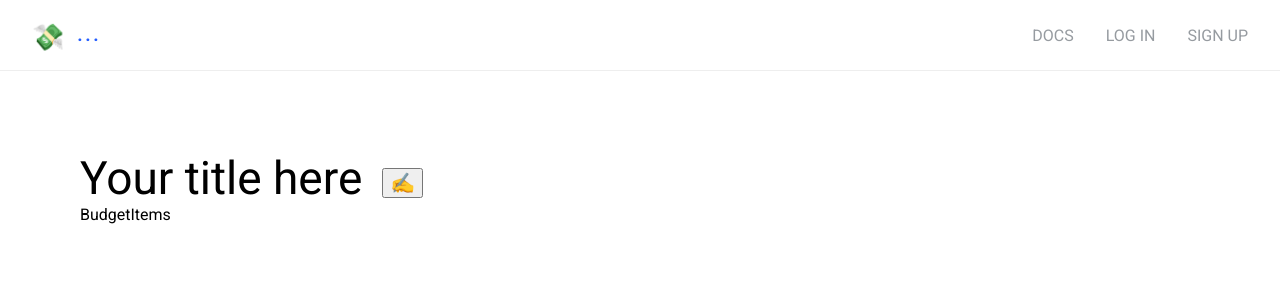
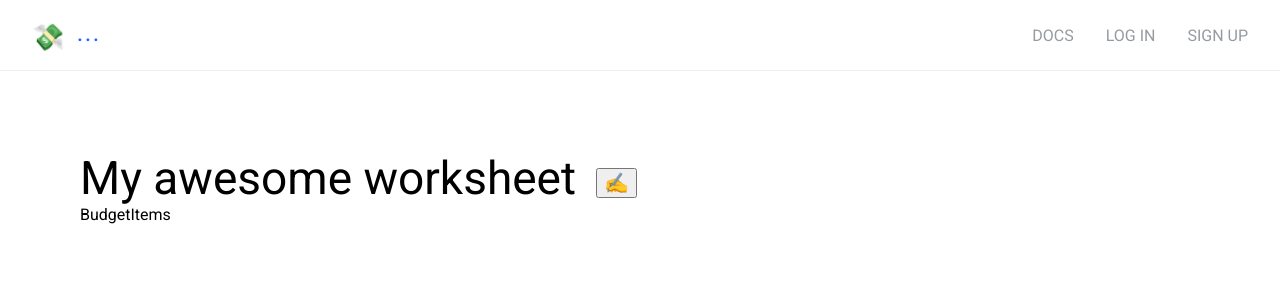
Before and after one commit to andersblom/finance-calculator, a React (Create React App) app: page / in a window 1280 px wide. Shown: the top 300 px of the page. Built offline with nearby package versions, Linux system fonts and the light colour scheme.

Commit message:
refactored WorkSpaceHeader into using redux store's title + some renaming from WorkSheet to Worksheet.

```diff
--- a/src/actions/actionTypes.js
+++ b/src/actions/actionTypes.js
@@ -0,0 +1 @@
+export const CHANGE_WORKSHEET_TITLE = 'CHANGE_WORKSHEET_TITLE';
--- a/src/actions/workSheetActions.js
+++ b/src/actions/workSheetActions.js
@@ -0,0 +1,6 @@
+import { CHANGE_WORKSHEET_TITLE } from './actionTypes';
+
+export const changeWorksheetTitle = title => ({
+  type: CHANGE_WORKSHEET_TITLE,
+  title,
+});
--- a/src/components/WorkSheet/WorkSpaceHeader/index.js
+++ b/src/components/WorkSheet/WorkSpaceHeader/index.js
@@ -1,4 +1,5 @@
 import React, { Component } from 'react';
+import PropTypes from 'prop-types';
 
 import './WorkSpaceHeader.css';
 
@@ -7,9 +8,9 @@ const temporaryTitle = 'Your title here';
 export default class WorkSpaceHeader extends Component {
   constructor() {
     super();
+
     this.state = {
       focussed: false,
-      inputValue: temporaryTitle,
     };
 
     this.handleFocusIn = this.handleFocusIn.bind(this);
@@ -40,9 +41,9 @@ export default class WorkSpaceHeader extends Component {
 
   handleFocusOut() {
     if (this.titleInput.value === temporaryTitle) {
+      this.props.changeWorksheetTitle(temporaryTitle);
       this.setState({
         focussed: false,
-        inputValue: temporaryTitle,
       });
     } else {
       this.setState({
@@ -52,21 +53,20 @@ export default class WorkSpaceHeader extends Component {
   }
 
   handleChange(e) {
-    this.setState({
-      inputValue: e.target.value,
-    });
+    this.props.changeWorksheetTitle(e.target.value);
   }
 
   handleSubmit(e) {
     e.preventDefault();
+    this.props.changeWorksheetTitle(this.titleInput.value);
     this.setState({
-      inputValue: this.titleInput.value,
       focussed: false,
     });
   }
 
   render() {
     const isFocussed = this.state.focussed;
+    const { title } = this.props;
     return (
       <form onSubmit={this.handleSubmit} className={`workSpaceHeader__container ${isFocussed ? 'is-active' : ''}`}>
         {
@@ -77,11 +77,11 @@ export default class WorkSpaceHeader extends Component {
               placeholder="Enter your title"
               onBlur={this.handleFocusOut}
               onChange={this.handleChange}
-              value={this.state.inputValue}
+              value={title}
               ref={(input) => { this.titleInput = input; }}
             />
           :
-            <h1>{this.state.inputValue}</h1>
+            <h1>{title}</h1>
         }
         {
           isFocussed
@@ -95,3 +95,12 @@ export default class WorkSpaceHeader extends Component {
     );
   }
 }
+
+WorkSpaceHeader.propTypes = {
+  title: PropTypes.string,
+  changeWorksheetTitle: PropTypes.func.isRequired,
+};
+
+WorkSpaceHeader.defaultProps = {
+  title: temporaryTitle,
+};
--- a/src/containers/App.js
+++ b/src/containers/App.js
@@ -4,9 +4,9 @@ import { Route } from 'react-router-dom';
 import { bindActionCreators } from 'redux';
 import { connect } from 'react-redux';
 
-import * as workSheetActions from '../actions/workSheetActions';
+import * as worksheetActions from '../actions/worksheetActions';
 
-import WorkSheetEditorContainer from './WorkSheetEditorContainer';
+import WorksheetEditorContainer from './WorksheetEditorContainer';
 import Header from '../components/Header';
 
 class AppContainer extends Component {
@@ -17,7 +17,7 @@ class AppContainer extends Component {
     return (
       <div className="AppContainer">
         <Header isLoggedIn={isUserAuthenticated} />
-        <Route exact path="/" component={WorkSheetEditorContainer} />
+        <Route exact path="/" component={WorksheetEditorContainer} />
       </div>
     );
   }
@@ -29,7 +29,7 @@ const mapStateToProps = state => ({
 
 const mapDispatchToProps = dispatch => (
   bindActionCreators({
-    worksheet: workSheetActions,
+    worksheet: worksheetActions,
   }, dispatch)
 );
 
--- a/src/containers/WorkSheetEditorContainer/WorkSheetEditor.css
+++ b/src/containers/WorkSheetEditorContainer/WorkSheetEditor.css
@@ -1,3 +1,3 @@
-.WorkSheetEditorWorkSpace__container {
+.WorksheetEditorWorkSpace__container {
   padding: 5em;
 }
--- a/src/containers/WorkSheetEditorContainer/index.js
+++ b/src/containers/WorkSheetEditorContainer/index.js
@@ -1,36 +1,42 @@
 import React, { Component } from 'react';
+import PropTypes from 'prop-types';
 
 import { bindActionCreators } from 'redux';
 import { connect } from 'react-redux';
 
-import * as workSheetActions from '../../actions/workSheetActions';
+import * as worksheetActions from '../../actions/worksheetActions';
 
-import WorkSpaceHeader from '../../components/WorkSheet/WorkSpaceHeader';
-import BudgetItems from '../../components/WorkSheet/BudgetItems';
+import WorkSpaceHeader from '../../components/Worksheet/WorkSpaceHeader';
+import BudgetItems from '../../components/Worksheet/BudgetItems';
 
-import './WorkSheetEditor.css';
+import './WorksheetEditor.css';
 
 class WorksheetEditor extends Component {
   render() {
+    const { items, title } = this.props.worksheet;
+    const { changeWorksheetTitle } = this.props;
     return (
-      <div className="WorkSheetEditorWorkSpace__container">
-        <WorkSpaceHeader />
-        <BudgetItems />
+      <div className="WorksheetEditorWorkSpace__container">
+        <WorkSpaceHeader changeWorksheetTitle={changeWorksheetTitle} title={title} />
+        <BudgetItems items={items} />
       </div>
     );
   }
 }
+
+WorksheetEditor.propTypes = {
+  worksheet: PropTypes.object.isRequired, // eslint-disable-line react/forbid-prop-types
+  changeWorksheetTitle: PropTypes.func.isRequired,
+};
 
 const mapStateToProps = state => ({
   worksheet: state.worksheet,
 });
 
 const mapDispatchToProps = dispatch => (
-  bindActionCreators({
-    worksheet: workSheetActions,
-  }, dispatch)
+  bindActionCreators(worksheetActions, dispatch)
 );
 
-const WorkSheetEditorContainer = connect(mapStateToProps, mapDispatchToProps)(WorksheetEditor);
+const WorksheetEditorContainer = connect(mapStateToProps, mapDispatchToProps)(WorksheetEditor);
 
-export default WorkSheetEditorContainer;
+export default WorksheetEditorContainer;
--- a/src/reducers/worksheet.js
+++ b/src/reducers/worksheet.js
@@ -1,3 +1,5 @@
+import { CHANGE_WORKSHEET_TITLE } from '../actions/actionTypes';
+
 const initialState = {
   title: 'My awesome worksheet',
   items: [
@@ -29,8 +31,14 @@ const initialState = {
   ],
 };
 
-exports.worksheet = (state = initialState, action) => {
+export const worksheet = (state = initialState, action) => {
   switch (action.type) {
+    case CHANGE_WORKSHEET_TITLE:
+      console.log(action.title);
+      return {
+        ...state,
+        title: action.title,
+      };
     default:
       return state;
   }
```
Also changed, not shown: 1 other file (tests, documents, lock files or other folders).
